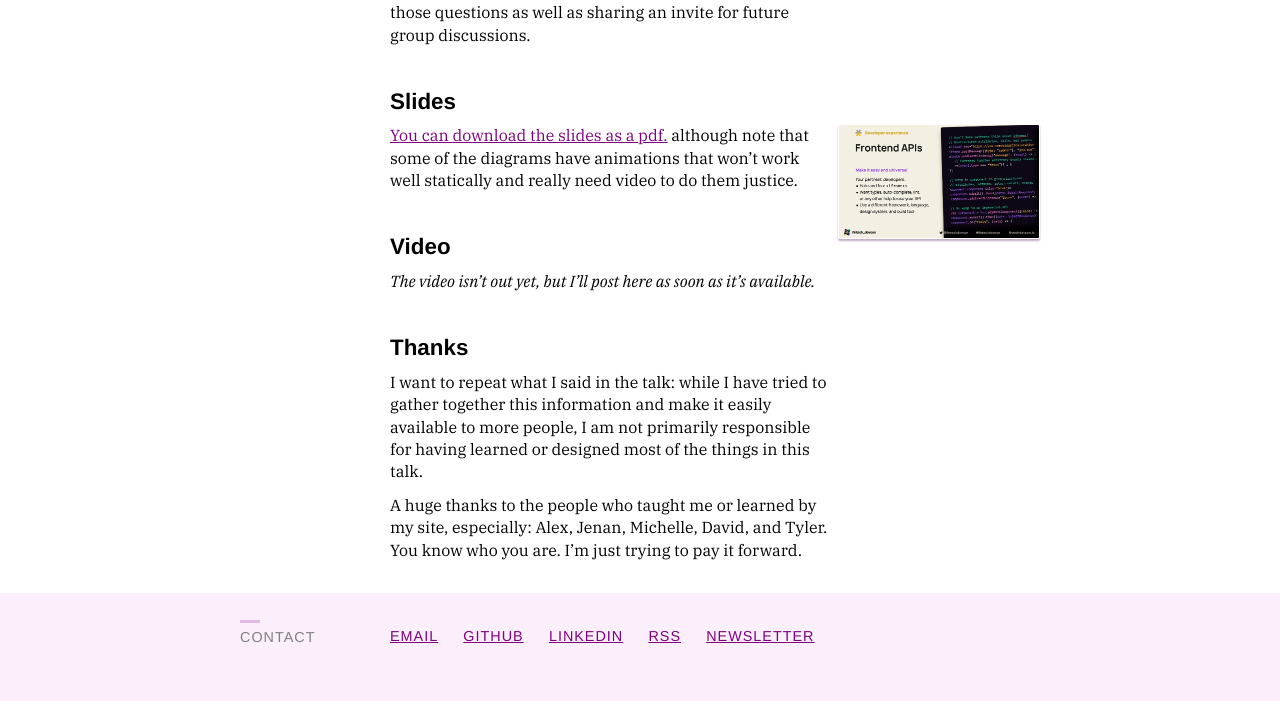
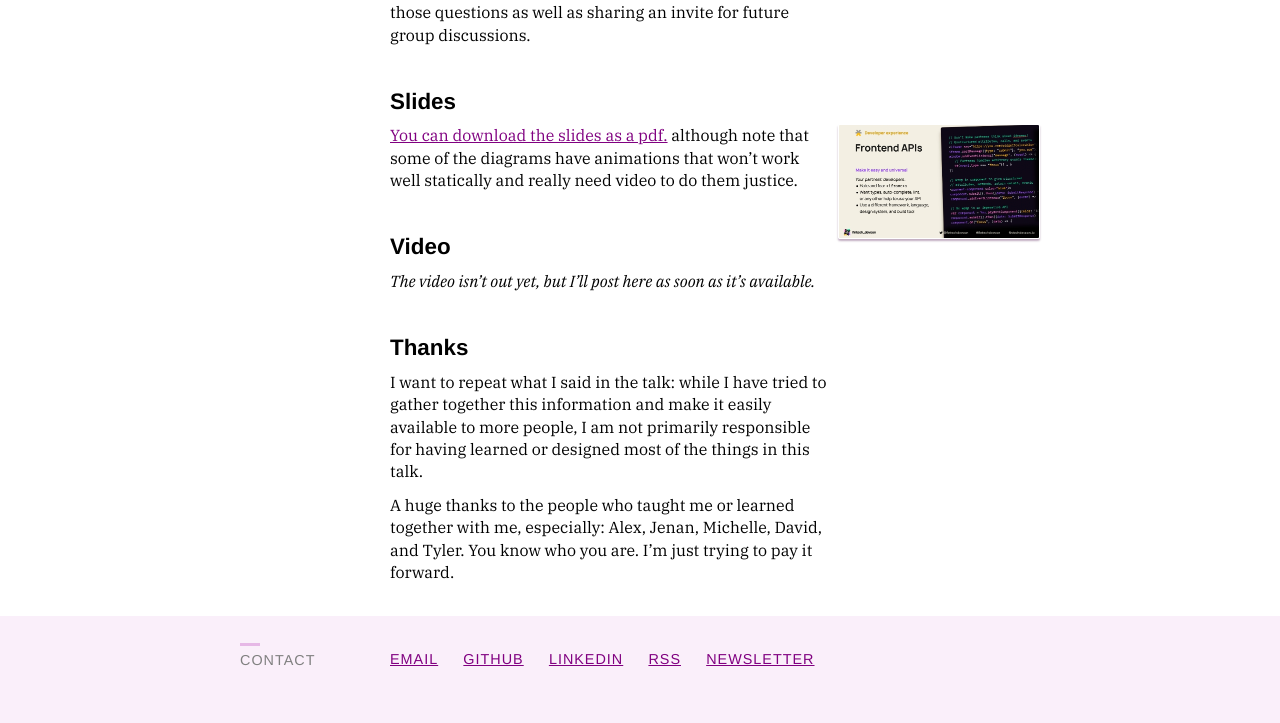
Before and after one commit to asolove/asolove.github.io, a Jekyll site: the page built from _posts/2023-08-24-iframeable-finance.markdown, in a window 1280 px wide and 900 px high, scrolled down 577 px, cut to the strip 177-900 px from the top of the window. Built offline with Jekyll 4.4.1, drawn with Linux system fonts in a browser that asks for light colours; before the commit the page ends 1455 px from its top, so only the background shows below that.

Commit message:
Typo in iframe post.

```diff
--- a/_posts/2023-08-24-iframeable-finance.markdown
+++ b/_posts/2023-08-24-iframeable-finance.markdown
@@ -36,9 +36,6 @@ _The video isn't out yet, but I'll post here as soon as it's available._
 ## Thanks
 
 I want to repeat what I said in the talk: while I have tried to gather together this information
-and make it easily available to more people, I am not primarily responsible for having learned or
-designed most of the things in this talk.
+and make it easily available to more people, I am not primarily responsible for having learned or designed most of the things in this talk.
 
-A huge thanks to the people who taught me or learned by
-my site, especially: Alex, Jenan, Michelle, David, and Tyler. You know who you are. I'm just trying
-to pay it forward.
+A huge thanks to the people who taught me or learned together with me, especially: Alex, Jenan, Michelle, David, and Tyler. You know who you are. I'm just trying to pay it forward.
```
